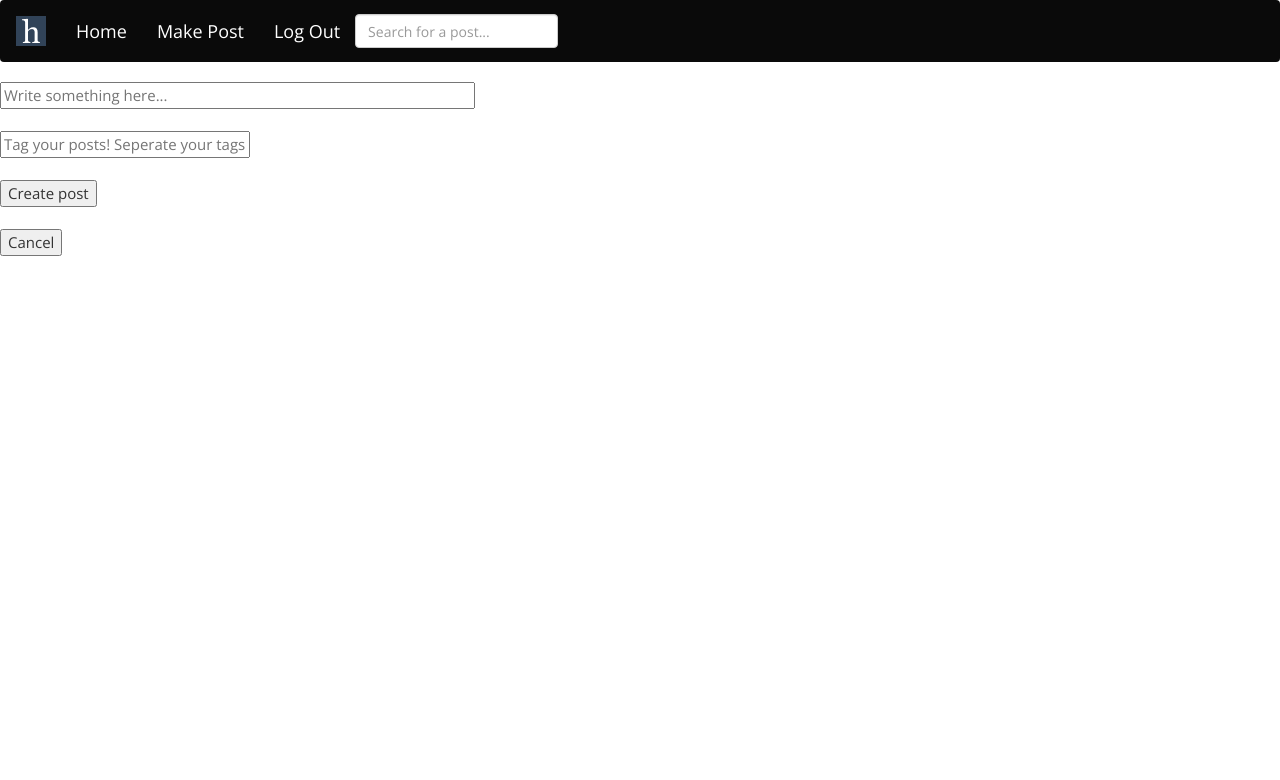
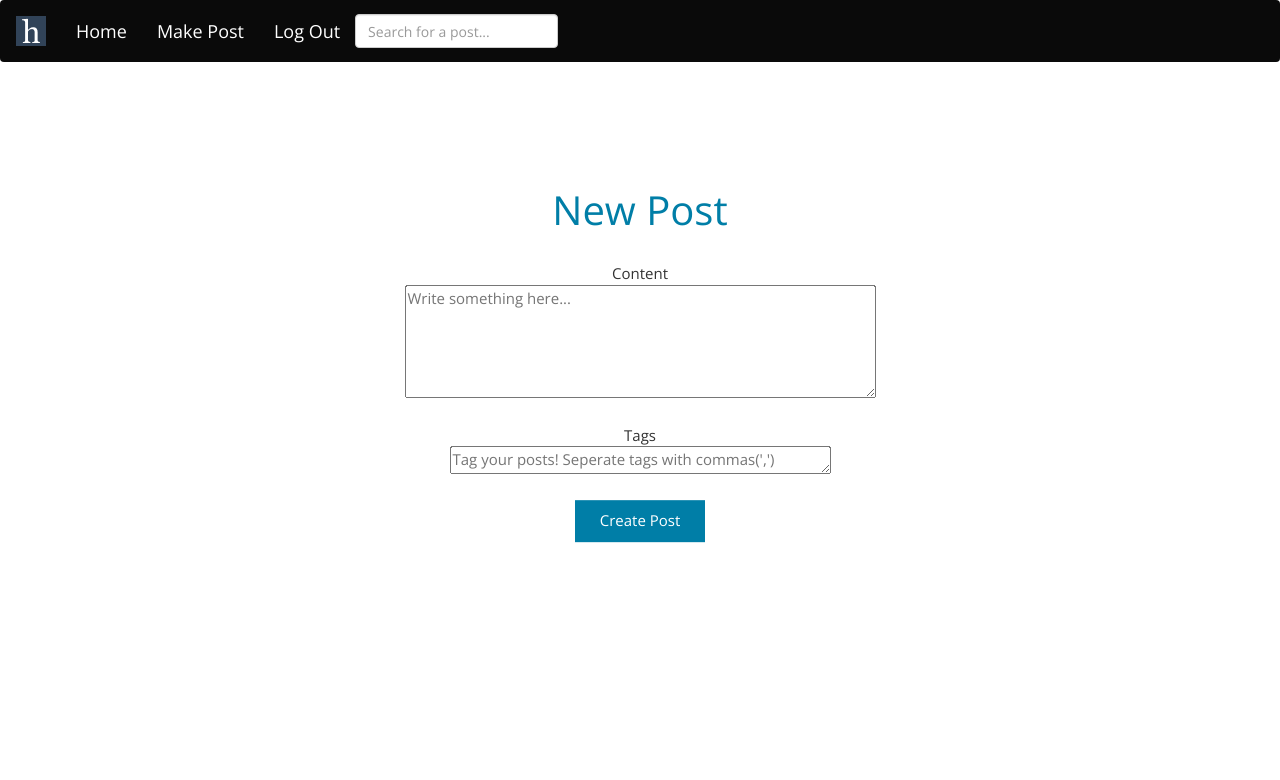
Before and after one commit to puneetjohal/Indian-Tech-Support, a Flask app: page /make-blog in a window 1280 px wide. Shown: the top 780 px of the page. Run offline with Flask 2, Linux system fonts and the light colour scheme; some libraries are stand-ins or nearby versions.

Commit message:
Converted buttons and re-spaced pages

```diff
--- a/Current Version/templates/new-blog.html
+++ b/Current Version/templates/new-blog.html
@@ -7,15 +7,22 @@
 {% endblock %}
 
 {% block content %}
-  <form action="/blog-create">
-    <!-- type n content for blog post -->
-    <input type="text" name="content" placeholder="Write something here..." size="50" ><br><br>
-    <!-- create tags to help search for similar posts with same tags -->
-    <input type="text" name="tags" placeholder="Tag your posts! Seperate your tags with commas(',')" size="25"><br><br>
-    <input type="submit" value="Create post"><br><br>
-  </form>
-
-  <form action="/home">
-    <input type="submit" value="Cancel">
-  </form>
+  <center style="transform: translateY(30%)">
+    <h1>
+      New Post
+    </h1>
+    <form action="/blog-create">
+      <br>
+      Content<br>
+      <textarea name = "content" placeholder="Write something here..." rows = "5" cols = "50"></textarea>
+      <br><br>Tags<br>
+      <textarea name = "tags" placeholder="Tag your posts! Seperate tags with commas(',')" rows = "1" cols = "40"></textarea>
+      <input type="hidden" name="time" value="{{ post }}">
+      <br>
+      <br>
+      <a href="/edit-auth">
+        <center><button>Create Post</button></center>
+      </a>
+    </form>
+  </center>
 {% endblock %}
```
Also changed, not shown: Current Version/templates/edit_blog.html (+6 -3 lines).
